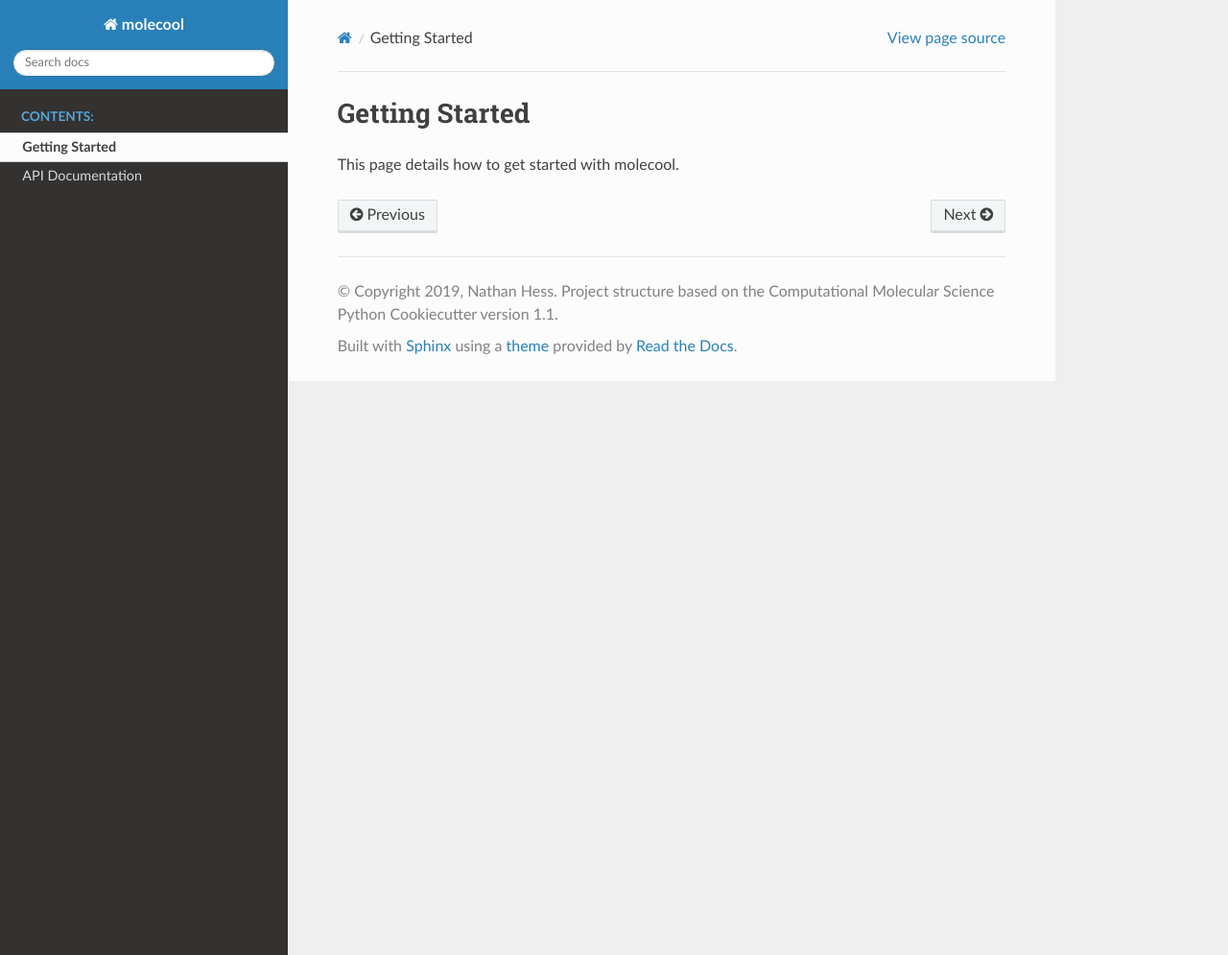
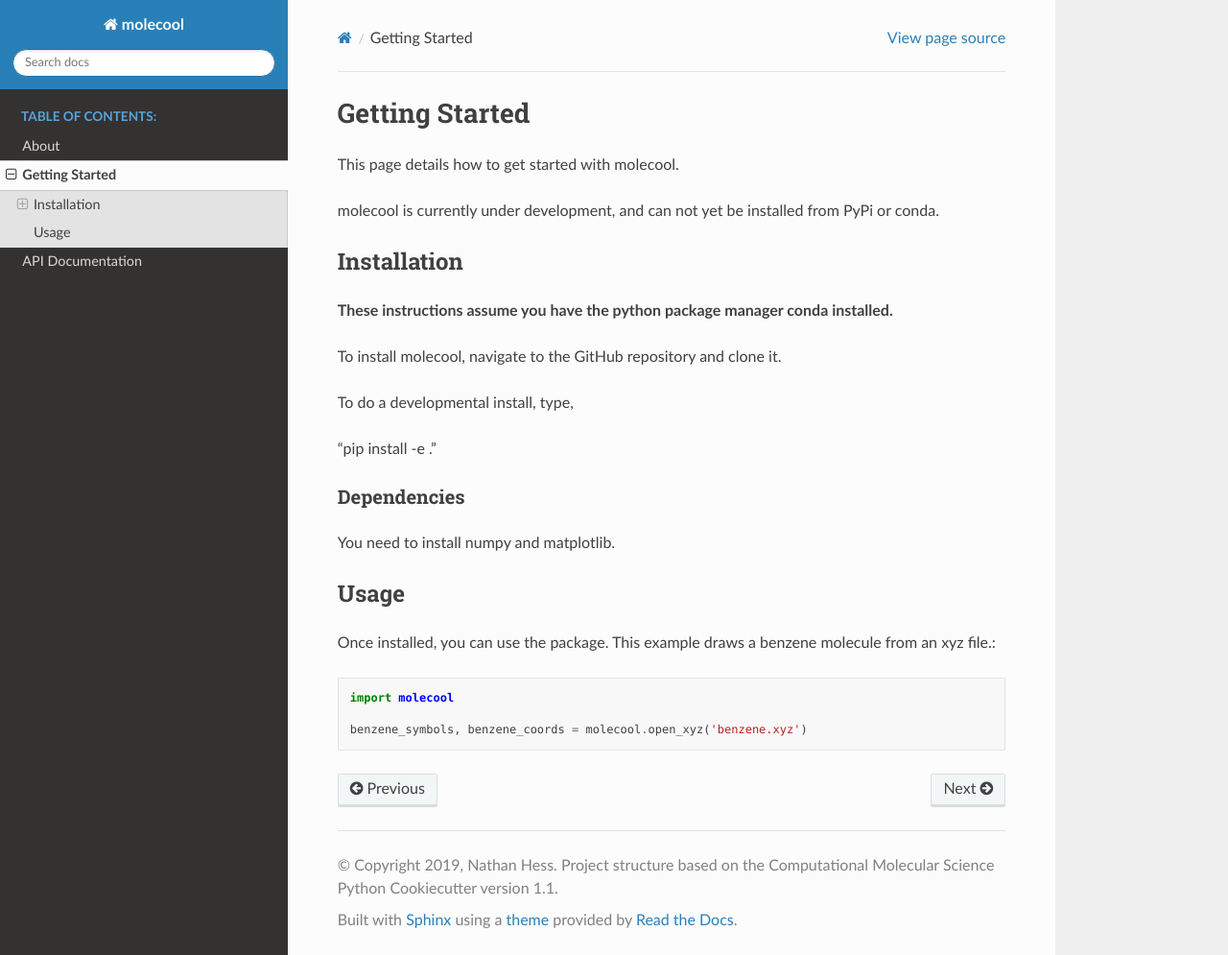
Before and after one commit to NathanHess6/molecool, a Sphinx documentation site: the page built from docs/getting_started.rst, in a window 1280 px wide and 995 px high. Shown: the whole window at 96% size. Built offline with Sphinx 7.4.7 and the Read the Docs theme 2.0.0, drawn with Linux system fonts in a browser that asks for light colours; the version number could not be read and is left out.

Commit message:
Doc stuff

```diff
--- a/docs/api.rst
+++ b/docs/api.rst
@@ -1,7 +1,12 @@
 API Documentation
 =================
+This page gives API documentation for our package.
 
 .. autosummary::
    :toctree: autosummary
 
    molecool.canvas
+   molecool.calculate_distance
+   molecool.io.open_pdb
+   molecool.calculate_center_of_mass
+   molecool.calculate_molecular_mass
--- /dev/null
+++ b/docs/autosummary/molecool.calculate_center_of_mass.rst
@@ -0,0 +1,6 @@
+molecool.calculate\_center\_of\_mass
+====================================
+
+.. currentmodule:: molecool
+
+.. autofunction:: calculate_center_of_mass
--- /dev/null
+++ b/docs/autosummary/molecool.calculate_distance.rst
@@ -0,0 +1,6 @@
+molecool.calculate\_distance
+============================
+
+.. currentmodule:: molecool
+
+.. autofunction:: calculate_distance
--- /dev/null
+++ b/docs/autosummary/molecool.calculate_molecular_mass.rst
@@ -0,0 +1,6 @@
+molecool.calculate\_molecular\_mass
+===================================
+
+.. currentmodule:: molecool
+
+.. autofunction:: calculate_molecular_mass
--- /dev/null
+++ b/docs/autosummary/molecool.canvas.rst
@@ -0,0 +1,6 @@
+molecool.canvas
+===============
+
+.. currentmodule:: molecool
+
+.. autofunction:: canvas
--- /dev/null
+++ b/docs/autosummary/molecool.open_pdb.rst
@@ -0,0 +1,6 @@
+molecool.open\_pdb
+==================
+
+.. currentmodule:: molecool
+
+.. autofunction:: open_pdb
--- a/docs/getting_started.rst
+++ b/docs/getting_started.rst
@@ -2,3 +2,29 @@ Getting Started
 ===============
 
 This page details how to get started with molecool.
+
+molecool is currently under development, and can not yet be installed from PyPi or conda.
+
+Installation
+------------
+
+**These instructions assume you have the python package manager conda installed.**
+
+To install molecool, navigate to the GitHub repository and clone it.
+
+To do a developmental install, type,
+
+"pip install -e ."
+
+Dependencies
+^^^^^^^^^^^^
+You need to install numpy and matplotlib.
+
+Usage
+-----
+
+Once installed, you can use the package. This example draws a benzene molecule from an xyz file.::
+
+  import molecool
+
+  benzene_symbols, benzene_coords = molecool.open_xyz('benzene.xyz')
--- a/docs/index.rst
+++ b/docs/index.rst
@@ -5,11 +5,14 @@
 
 Welcome to molecool's documentation!
 =========================================================
+molecool is this thing.
+
 
 .. toctree::
    :maxdepth: 2
-   :caption: Contents:
+   :caption: Table of Contents:
 
+   about
    getting_started
    api
 
```
Also changed, not shown: docs/about.rst (added, +15 -0 lines), docs/doc_env.yaml (added, +17 -0 lines).
